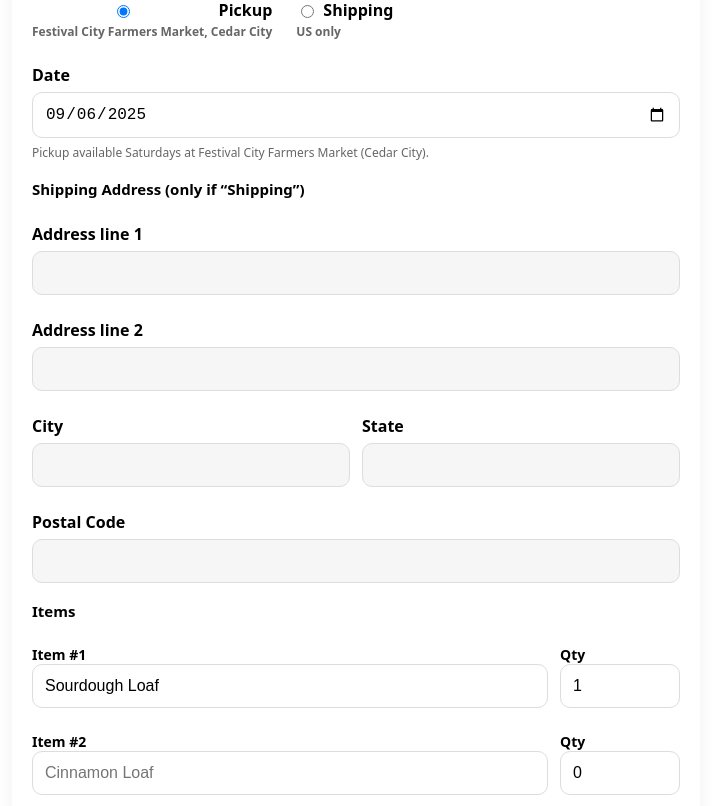
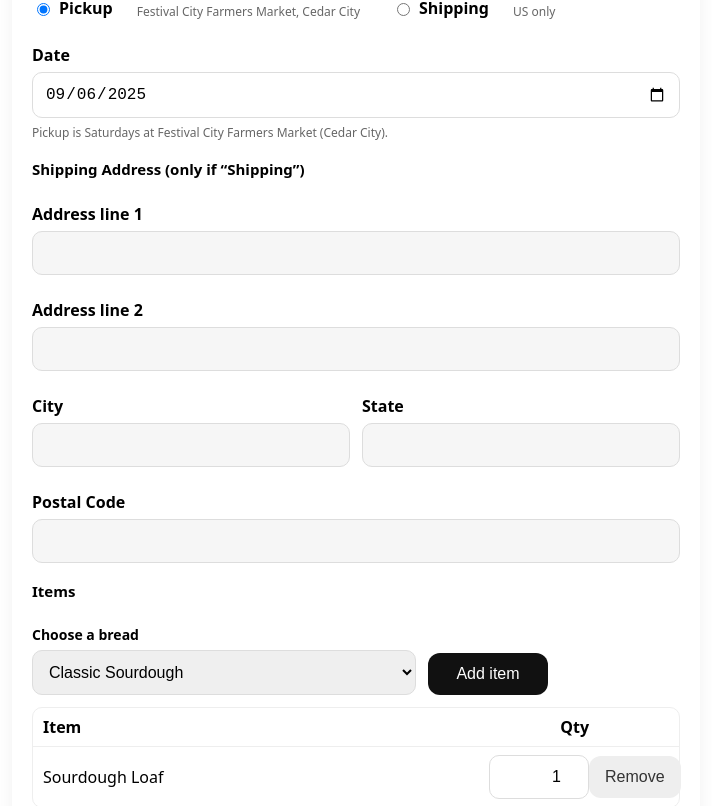
Before and after one commit to jguymonchy/sourdough-orders, a Next.js app in the folder sourdough-orders/: page /order in a window 1280 px wide. Shown: the part 400-1206 px from the top of the page, without its empty margins (284-996 px from the left). Built offline with nearby package versions, Linux system fonts and the light colour scheme.

Commit message:
Update page.tsx

```diff
--- a/sourdough-orders/app/order/page.tsx
+++ b/sourdough-orders/app/order/page.tsx
@@ -4,19 +4,37 @@ import { useEffect, useMemo, useRef, useState } from 'react';
 
 type ApiResponse = { ok: boolean; kh?: string; venmo_note?: string; error?: string };
 
+// Example catalog (you can expand to 20+ later)
+const CATALOG = [
+  'Classic Sourdough',
+  'Jalapeño Cheddar',
+  'Cinnamon Raisin',
+  'Banana Pepper & Pepper Jack',
+  'Rosemary',
+  'Garlic',
+  'Seeded Country',
+  'Olive',
+];
+
+const PRICE_EACH = 10; // simple flat price preview; final total is server-side
+
 export default function OrderPage() {
   const [submitting, setSubmitting] = useState(false);
   const [message, setMessage] = useState<string | null>(null);
   const [kh, setKh] = useState<string | null>(null);
-  const [method, setMethod] = useState<'pickup' | 'shipping'>('pickup'); // default = Pickup
+
+  // Fulfillment + date
+  const [method, setMethod] = useState<'pickup' | 'shipping'>('pickup'); // default Pickup
   const [dateHint, setDateHint] = useState<string>('');
   const dateRef = useRef<HTMLInputElement | null>(null);
 
-  // item preview (same as before)
-  const [qty1, setQty1] = useState<number>(1);
-  const [qty2, setQty2] = useState<number>(0);
-  const PRICE_EACH = 10;
-  const total = useMemo(() => (qty1 + qty2) * PRICE_EACH, [qty1, qty2]);
+  // Dynamic items
+  type Line = { name: string; qty: number };
+  const [items, setItems] = useState<Line[]>([{ name: 'Sourdough Loaf', qty: 1 }]);
+  const [picker, setPicker] = useState<string>('Classic Sourdough');
+
+  // Live total (preview only)
+  const total = useMemo(() => items.reduce((s, i) => s + (i.qty || 0) * PRICE_EACH, 0), [items]);
 
   useEffect(() => {
     if (message) {
@@ -25,74 +43,98 @@ export default function OrderPage() {
     }
   }, [message]);
 
-  // === Date helpers (local timezone) ===
+  // ===== Date helpers (always choose the NEXT valid day) =====
   function toYMD(d: Date) {
     const y = d.getFullYear();
     const m = String(d.getMonth() + 1).padStart(2, '0');
     const day = String(d.getDate()).padStart(2, '0');
     return `${y}-${m}-${day}`;
   }
+
   function fromYMD(ymd: string) {
     const [y, m, d] = ymd.split('-').map(Number);
     return new Date(y, m - 1, d);
   }
-  function nextDow(targetDow: number) {
-    const d = new Date();
+
+  // Returns the NEXT occurrence of targetDow strictly in the future relative to 'from'
+  // targetDow: 0=Sun ... 5=Fri 6=Sat
+  function nextDowFrom(from: Date, targetDow: number) {
+    const d = new Date(from);
     d.setHours(0, 0, 0, 0);
-    const curDow = d.getDay(); // 0=Sun..6=Sat
-    const add = (targetDow - curDow + 7) % 7 || 7; // always next occurrence (>=1 day)
-    d.setDate(d.getDate() + add);
+    // If 'from' itself is targetDow, move to the next week (strictly future)
+    do {
+      d.setDate(d.getDate() + 1);
+    } while (d.getDay() !== targetDow);
     return d;
   }
-  function allowedDowFor(methodVal: 'pickup' | 'shipping') {
-    return methodVal === 'pickup' ? 6 /* Sat */ : 5 /* Fri */;
+
+  function allowedDowFor(m: 'pickup' | 'shipping') {
+    return m === 'pickup' ? 6 /* Sat */ : 5 /* Fri */;
   }
-  function ruleText(methodVal: 'pickup' | 'shipping') {
-    return methodVal === 'pickup'
-      ? 'Pickup available Saturdays at Festival City Farmers Market (Cedar City).'
+
+  function ruleText(m: 'pickup' | 'shipping') {
+    return m === 'pickup'
+      ? 'Pickup is Saturdays at Festival City Farmers Market (Cedar City).'
       : 'Shipping goes out on Fridays (US only).';
   }
 
-  // Set/validate date when method changes or user edits
+  // On method change, auto-pick the NEXT allowed date from today
   useEffect(() => {
+    const el = dateRef.current;
     const allowed = allowedDowFor(method);
     setDateHint(ruleText(method));
-    // snap to next allowed day whenever method changes (for clarity)
-    const el = dateRef.current;
     if (el) {
-      const d = nextDow(allowed);
-      el.value = toYMD(d);
+      const snap = nextDowFrom(new Date(), allowed);
+      el.value = toYMD(snap);
       el.setCustomValidity('');
     }
   }, [method]);
 
+  // If user picks a non-valid day, snap to the NEXT allowed day (never previous)
   function validateOrSnapDate(el: HTMLInputElement) {
     if (!el.value) return;
     try {
       const picked = fromYMD(el.value);
-      const dow = picked.getDay();
       const allowed = allowedDowFor(method);
-      if (dow !== allowed) {
-        // snap to next allowed and show a gentle hint
-        const snapped = nextDow(allowed);
+      if (picked.getDay() !== allowed) {
+        const snapped = nextDowFrom(picked, allowed);
         el.value = toYMD(snapped);
         setDateHint(
           method === 'pickup'
             ? 'Pickup is Saturdays — date adjusted to the next Saturday.'
             : 'Shipping is Fridays — date adjusted to the next Friday.'
         );
-        el.setCustomValidity('');
       } else {
-        el.setCustomValidity('');
         setDateHint(ruleText(method));
       }
+      el.setCustomValidity('');
     } catch {
-      // if any parse issue, just clear validity
       el.setCustomValidity('');
     }
   }
 
-  // === Submit ===
+  // ===== Items UI helpers =====
+  function addItem() {
+    if (!picker) return;
+    if (items.some((i) => i.name === picker)) {
+      // bump qty if already present
+      setItems((prev) =>
+        prev.map((i) => (i.name === picker ? { ...i, qty: i.qty + 1 } : i))
+      );
+    } else {
+      setItems((prev) => [...prev, { name: picker, qty: 1 }]);
+    }
+  }
+
+  function setQty(idx: number, qty: number) {
+    setItems((prev) => prev.map((i, n) => (n === idx ? { ...i, qty: Math.max(0, qty) } : i)));
+  }
+
+  function removeItem(idx: number) {
+    setItems((prev) => prev.filter((_, n) => n !== idx));
+  }
+
+  // ===== Submit =====
   async function onSubmit(e: React.FormEvent<HTMLFormElement>) {
     e.preventDefault();
     setSubmitting(true);
@@ -102,7 +144,7 @@ export default function OrderPage() {
     try {
       const fd = new FormData(e.currentTarget);
 
-      // Keep payload clean on Pickup
+      // For pickup, clear address fields
       const addressDisabled = method !== 'shipping';
       if (addressDisabled) {
         fd.set('address1', '');
@@ -112,10 +154,21 @@ export default function OrderPage() {
         fd.set('postal', '');
       }
 
-      // Ensure date obeys rule before sending
+      // Ensure date obeys rule
       if (dateRef.current) validateOrSnapDate(dateRef.current);
 
-      const payload = Object.fromEntries(fd.entries());
+      // Build payload from form + dynamic items
+      const payload: Record<string, any> = Object.fromEntries(fd.entries());
+
+      // Map items → item1_name/item1_qty, item2_name/item2_qty, ...
+      const filtered = items.filter((i) => (i.qty || 0) > 0);
+      filtered.forEach((line, idx) => {
+        const n = idx + 1;
+        payload[`item${n}_name`] = line.name;
+        payload[`item${n}_qty`] = String(line.qty);
+      });
+
+      // (Optional) clear any unused slots you used earlier; not necessary.
 
       const res = await fetch('/api/order', {
         method: 'POST',
@@ -130,8 +183,8 @@ export default function OrderPage() {
       setMessage(
         `✅ Order placed! ${data.kh ? `Your ID is ${data.kh}` : 'Check your email for confirmation.'}`
       );
-      setQty1(1);
-      setQty2(0);
+      // keep lines but reset small quantities
+      setItems([{ name: 'Sourdough Loaf', qty: 1 }]);
     } catch (err: any) {
       setMessage(err?.message || 'Something went wrong. Please try again.');
     } finally {
@@ -154,26 +207,25 @@ export default function OrderPage() {
             {/* Contact */}
             <div>
               <label style={{ fontWeight: 600, fontSize: 14 }}>Full Name</label>
-              <input name="name" placeholder="Jane Doe" required style={inputStyle}/>
+              <input name="name" placeholder="Jane Doe" required style={inputStyle} />
             </div>
 
             <div style={{ display: 'grid', gridTemplateColumns: '1fr 1fr', gap: 12 }}>
               <div>
                 <label style={{ fontWeight: 600, fontSize: 14 }}>Email</label>
-                <input name="email" type="email" placeholder="jane@example.com" required style={inputStyle}/>
+                <input name="email" type="email" placeholder="jane@example.com" required style={inputStyle} />
               </div>
               <div>
                 <label style={{ fontWeight: 600, fontSize: 14 }}>Phone</label>
-                <input name="phone" placeholder="(555) 555-5555" required style={inputStyle}/>
+                <input name="phone" placeholder="(555) 555-5555" required style={inputStyle} />
               </div>
             </div>
 
-            {/* Fulfillment */}
+            {/* Fulfillment (better alignment) */}
             <div>
-              <div style={{ fontWeight: 700, marginBottom: 8 }}>Fulfillment</div>
-              <div style={{ display: 'flex', gap: 24 }}>
-                <label style={{ display: 'inline-flex', flexDirection: 'column' }}>
-                  <span style={{ display: 'inline-flex', alignItems: 'center', gap: 6, marginBottom: 2 }}>
+              <div style={{ fontWeight: 700, marginBottom: 6 }}>Fulfillment</div>
+              <div style={{ display: 'flex', alignItems: 'baseline' }}>
+                <label style={{ display: 'inline-flex', alignItems: 'center', gap: 6, marginRight: 24 }}>
                   <input
                     type="radio"
                     name="fulfillment_method"
@@ -181,15 +233,13 @@ export default function OrderPage() {
                     checked={method === 'pickup'}
                     onChange={() => setMethod('pickup')}
                   />
-                    Pickup
-                  </span>
-                  <span style={{ color: '#666', fontSize: 12 }}>
+                  <span>Pickup</span>
+                </label>
+                <span style={{ color: '#666', fontSize: 12, marginRight: 32 }}>
                   Festival City Farmers Market, Cedar City
                 </span>
-                </label>
 
-                <label style={{ display: 'inline-flex', flexDirection: 'column' }}>
-                  <span style={{ display: 'inline-flex', alignItems: 'center', gap: 6, marginBottom: 2 }}>
+                <label style={{ display: 'inline-flex', alignItems: 'center', gap: 6, marginRight: 24 }}>
                   <input
                     type="radio"
                     name="fulfillment_method"
@@ -197,16 +247,13 @@ export default function OrderPage() {
                     checked={method === 'shipping'}
                     onChange={() => setMethod('shipping')}
                   />
-                    Shipping
-                  </span>
-                  <span style={{ color: '#666', fontSize: 12 }}>
-                    US only
-                  </span>
+                  <span>Shipping</span>
                 </label>
+                <span style={{ color: '#666', fontSize: 12 }}>US only</span>
               </div>
             </div>
 
-            {/* Pickup/Shipping date */}
+            {/* Date */}
             <div>
               <label style={{ fontWeight: 600, display: 'block', marginBottom: 6 }}>Date</label>
               <input
@@ -226,73 +273,97 @@ export default function OrderPage() {
 
             <div>
               <label style={{ fontWeight: 600, display: 'block', marginBottom: 6 }}>Address line 1</label>
-              <input name="address1" disabled={addressDisabled} required={!addressDisabled} style={disabledStyle(addressDisabled)}/>
+              <input name="address1" disabled={addressDisabled} required={!addressDisabled} style={disabledStyle(addressDisabled)} />
             </div>
             <div>
               <label style={{ fontWeight: 600, display: 'block', marginBottom: 6 }}>Address line 2</label>
-              <input name="address2" disabled={addressDisabled} style={disabledStyle(addressDisabled)}/>
+              <input name="address2" disabled={addressDisabled} style={disabledStyle(addressDisabled)} />
             </div>
             <div style={{ display: 'grid', gridTemplateColumns: '1fr 1fr', gap: 12 }}>
               <div>
                 <label style={{ fontWeight: 600, display: 'block', marginBottom: 6 }}>City</label>
-                <input name="city" disabled={addressDisabled} required={!addressDisabled} style={disabledStyle(addressDisabled)}/>
+                <input name="city" disabled={addressDisabled} required={!addressDisabled} style={disabledStyle(addressDisabled)} />
               </div>
               <div>
                 <label style={{ fontWeight: 600, display: 'block', marginBottom: 6 }}>State</label>
-                <input name="state" disabled={addressDisabled} required={!addressDisabled} style={disabledStyle(addressDisabled)}/>
+                <input name="state" disabled={addressDisabled} required={!addressDisabled} style={disabledStyle(addressDisabled)} />
               </div>
             </div>
             <div>
               <label style={{ fontWeight: 600, display: 'block', marginBottom: 6 }}>Postal Code</label>
-              <input name="postal" disabled={addressDisabled} required={!addressDisabled} style={disabledStyle(addressDisabled)}/>
+              <input name="postal" disabled={addressDisabled} required={!addressDisabled} style={disabledStyle(addressDisabled)} />
             </div>
 
-            {/* Items */}
+            {/* Items: dropdown → list */}
             <div style={{ marginTop: 6, fontWeight: 700, fontSize: 15 }}>Items</div>
-            <div style={{ display: 'grid', gridTemplateColumns: '1fr 120px', gap: 12 }}>
+
+            <div style={{ display: 'grid', gridTemplateColumns: '1fr 120px 120px', gap: 12, alignItems: 'end' }}>
               <div>
-                <label style={{ fontWeight: 600, fontSize: 14 }}>Item #1</label>
-                <input name="item1_name" defaultValue="Sourdough Loaf" style={inputStyle}/>
+                <label style={{ fontWeight: 600, fontSize: 14, display: 'block', marginBottom: 6 }}>Choose a bread</label>
+                <select value={picker} onChange={(e) => setPicker(e.target.value)} style={inputStyle}>
+                  {CATALOG.map((name) => (
+                    <option key={name} value={name}>{name}</option>
+                  ))}
+                </select>
               </div>
               <div>
-                <label style={{ fontWeight: 600, fontSize: 14 }}>Qty</label>
+                <button
+                  type="button"
+                  onClick={addItem}
+                  style={{ ...buttonStyle, width: '100%' }}
+                >
+                  Add item
+                </button>
+              </div>
+              <div />
+            </div>
+
+            {/* Items table */}
+            {items.length > 0 && (
+              <div style={{ border: '1px solid #eee', borderRadius: 10 }}>
+                <div style={{ display: 'grid', gridTemplateColumns: '1fr 120px 80px', padding: '8px 10px', borderBottom: '1px solid #eee', fontWeight: 600 }}>
+                  <div>Item</div>
+                  <div style={{ textAlign: 'right' }}>Qty</div>
+                  <div />
+                </div>
+                {items.map((line, idx) => (
+                  <div key={`${line.name}-${idx}`} style={{ display: 'grid', gridTemplateColumns: '1fr 120px 80px', padding: '8px 10px', alignItems: 'center', borderBottom: idx < items.length - 1 ? '1px solid #f3f3f3' : 'none' }}>
+                    <div>{line.name}</div>
+                    <div style={{ textAlign: 'right' }}>
                       <input
-                  name="item1_qty"
                         type="number"
                         min={0}
-                  value={qty1}
-                  onChange={(e) => setQty1(Math.max(0, Number(e.target.value || 0)))}
-                  style={inputStyle}
+                        value={line.qty}
+                        onChange={(e) => setQty(idx, Math.max(0, Number(e.target.value || 0)))}
+                        style={{ ...inputStyle, width: 100, textAlign: 'right' }}
                       />
                     </div>
-            </div>
-            <div style={{ display: 'grid', gridTemplateColumns: '1fr 120px', gap: 12 }}>
                     <div>
-                <label style={{ fontWeight: 600, fontSize: 14 }}>Item #2</label>
-                <input name="item2_name" placeholder="Cinnamon Loaf" style={inputStyle}/>
-              </div>
-              <div>
-                <label style={{ fontWeight: 600, fontSize: 14 }}>Qty</label>
-                <input
-                  name="item2_qty"
-                  type="number"
-                  min={0}
-                  value={qty2}
-                  onChange={(e) => setQty2(Math.max(0, Number(e.target.value || 0)))}
-                  style={inputStyle}
-                />
+                      <button
+                        type="button"
+                        onClick={() => removeItem(idx)}
+                        aria-label="Remove"
+                        style={{ ...buttonStyle, background: '#eee', color: '#333' }}
+                      >
+                        Remove
+                      </button>
                     </div>
                   </div>
+                ))}
+              </div>
+            )}
 
+            {/* Totals preview */}
             <div style={{ marginTop: 6, color: '#333' }}>
               <b>Estimated total:</b> ${total}
               <div style={{ fontSize: 12, color: '#666' }}>(final total computed server-side)</div>
             </div>
 
+            {/* Submit */}
             <button
               type="submit"
               disabled={submitting}
-              style={{ appearance: 'none', border: 'none', background: '#111', color: '#fff', padding: '12px 16px', borderRadius: 12, fontSize: 16, cursor: 'pointer' }}
+              style={{ ...buttonStyle, background: '#111', color: '#fff' }}
             >
               {submitting ? 'Placing order…' : 'Place Order'}
             </button>
@@ -327,6 +398,16 @@ const inputStyle: React.CSSProperties = {
   border: '1px solid #ddd',
 };
 
+const buttonStyle: React.CSSProperties = {
+  appearance: 'none',
+  border: 'none',
+  background: '#111',
+  color: '#fff',
+  padding: '12px 16px',
+  borderRadius: 12,
+  fontSize: 16,
+  cursor: 'pointer',
+};
 function disabledStyle(disabled: boolean): React.CSSProperties {
   return { ...inputStyle, background: disabled ? '#f6f6f6' : '#fff' };
 }
```
Lines whose indentation alone changed are shown as unchanged.
